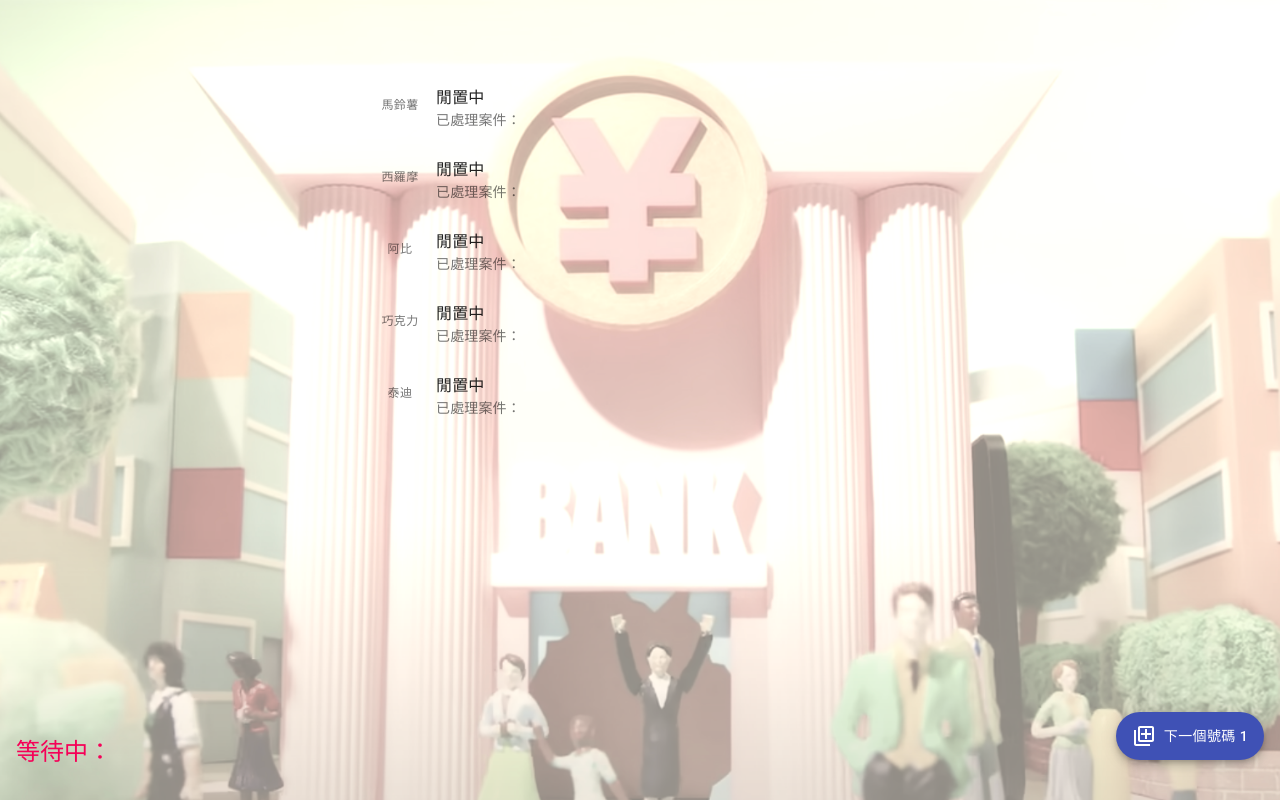
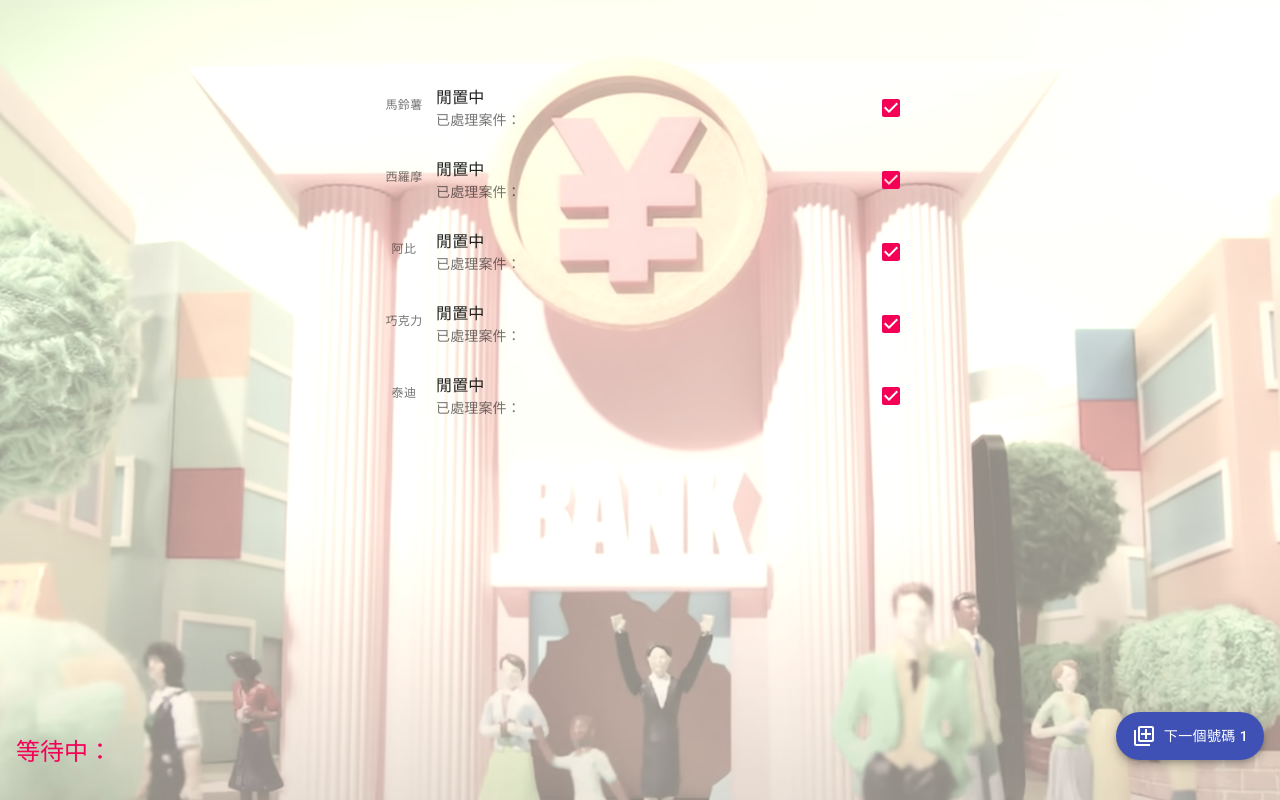
Before and after one commit to o-p/bank-counter, a React (Create React App) app: page / in a window 1280 px wide. Built offline with nearby package versions, Linux system fonts and the light colour scheme.

Commit message:
Implement active function of clerk

```diff
--- a/src/Bank.jsx
+++ b/src/Bank.jsx
@@ -75,6 +75,12 @@ export default function Bank({ employees, actions }) {
     ...clerks.slice(i + 1),
   ]);
 
+  const handleTogger = (i) => (active) => setClerks([
+    ...clerks.slice(0, i),
+    { ...clerks[i], active },
+    ...clerks.slice(i + 1),
+  ]);
+
   const [remainTickets, nextClerks] = dispatchTicketsToClerks(
     tickets,
     clerks,
@@ -100,8 +106,10 @@ export default function Bank({ employees, actions }) {
                 <Clerk
                   key={clerk.employee.name}
                   actionItem={clerk.actionItem}
+                  active={clerk.active}
                   employee={clerk.employee}
                   onDone={handleActionDone(index)}
+                  onToggle={handleTogger(index)}
                 />
               ),
             )
--- a/src/Clerk.jsx
+++ b/src/Clerk.jsx
@@ -1,19 +1,33 @@
-import React, { useState, useEffect } from 'react';
+import React, { useCallback, useEffect, useState } from 'react';
 import PropTypes from 'prop-types';
 import Box from '@material-ui/core/Box';
+import Checkbox from '@material-ui/core/Checkbox';
 import CircularProgress from '@material-ui/core/CircularProgress';
 import ListItem from '@material-ui/core/ListItem';
 import ListItemAvatar from '@material-ui/core/ListItemAvatar';
+import ListItemSecondaryAction from '@material-ui/core/ListItemSecondaryAction';
 import ListItemText from '@material-ui/core/ListItemText';
 import Typography from '@material-ui/core/Typography';
 
-function CircularProgressWithLabel({ value, label }) {
+const size = 48;
+
+function CircularProgressWithLabel({
+  label,
+  show,
+  value,
+}) {
   return (
-    <Box position="relative" display="inline-flex">
-      <CircularProgress
-        variant="determinate"
-        value={value}
-      />
+    <Box position="relative" display="inline-flex" width={size} height={size}>
+      {
+        show && (
+          <CircularProgress
+            variant="determinate"
+            value={value}
+            size={size}
+            color={value >= 100 ? 'primary' : 'secondary'}
+          />
+        )
+      }
       <Box
         top={0}
         left={0}
@@ -37,14 +51,17 @@ function CircularProgressWithLabel({ value, label }) {
 }
 
 CircularProgressWithLabel.propTypes = {
+  label: PropTypes.string.isRequired,
   value: PropTypes.number.isRequired,
-  label: PropTypes.string.isRequired,
+  show: PropTypes.bool.isRequired,
 };
 
 export default function Clerk({
+  actionItem,
+  active,
   employee,
   onDone,
-  actionItem,
+  onToggle,
 }) {
   const [served, setServed] = useState([]);
   const [progress, setProgress] = useState(0);
@@ -65,18 +82,21 @@ export default function Clerk({
     setProgress(0);
   }
 
+  const checkboxOnChange = useCallback(() => onToggle(!active), [active, onToggle]);
+
   let value;
   if (actionItem) {
     const { workload } = actionItem.action;
-    value = Math.max(0, (progress * 100) / workload).toFixed(1);
+    value = Math.min(100, Math.max(0, (progress * 100) / workload));
   }
 
   return (
     <ListItem>
       <ListItemAvatar>
         <CircularProgressWithLabel
+          label={employee.name}
           value={value}
-          label={employee.name}
+          show={actionItem}
         />
       </ListItemAvatar>
       <ListItemText
@@ -87,16 +107,27 @@ export default function Clerk({
           `已處理案件： ${served.join(', ')}`
         }
       />
+      <ListItemSecondaryAction>
+        <Checkbox
+          edge="end"
+          onChange={checkboxOnChange}
+          checked={active}
+          disabled={actionItem}
+        />
+      </ListItemSecondaryAction>
     </ListItem>
   );
 }
 
 Clerk.propTypes = {
+  active: PropTypes.bool.isRequired,
   employee: PropTypes.shape({
     name: PropTypes.string,
     speed: PropTypes.number,
   }).isRequired,
   onDone: PropTypes.func.isRequired,
+  onToggle: PropTypes.func.isRequired,
+
   actionItem: PropTypes.shape({
     id: PropTypes.number.isRequired,
     action: PropTypes.shape({
```
